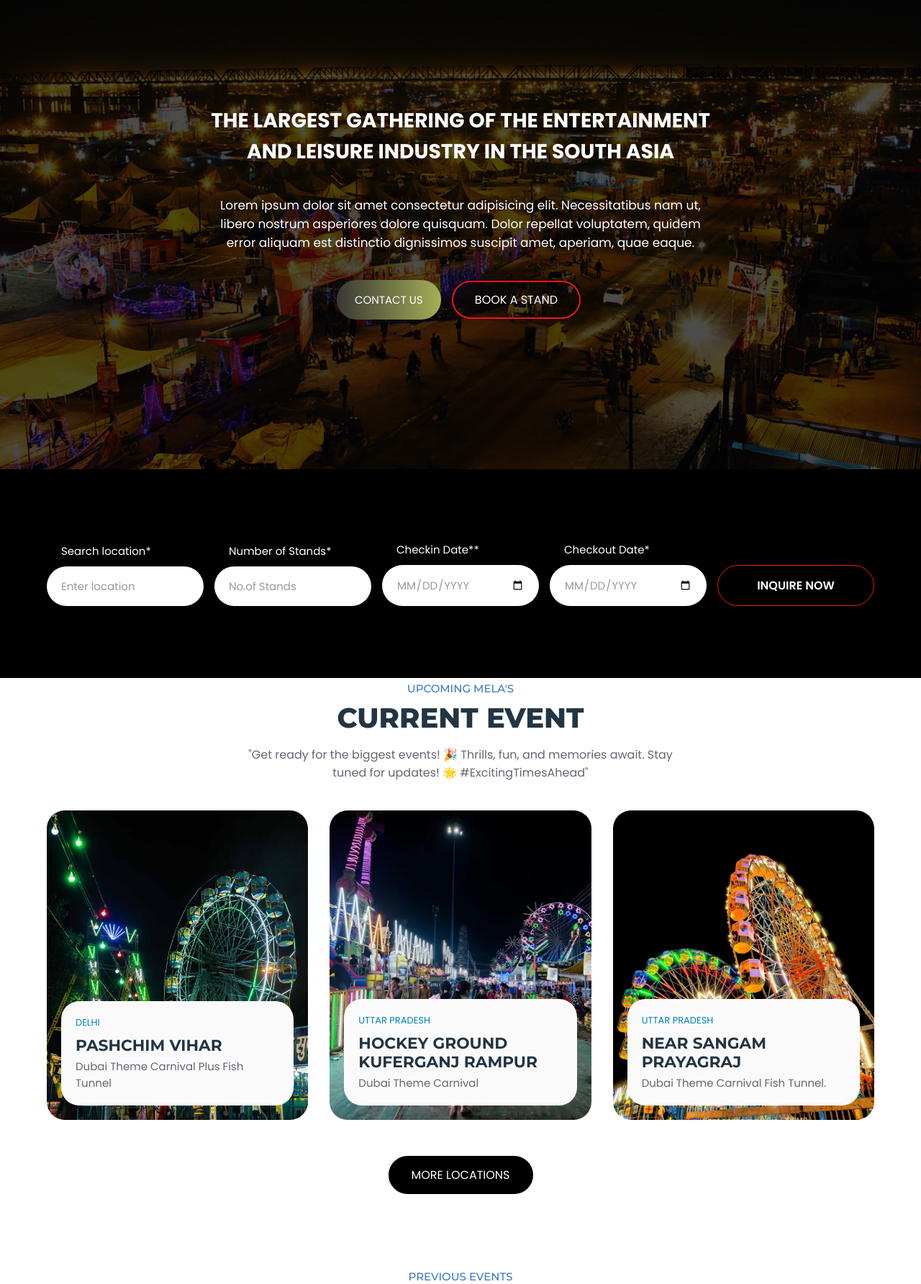
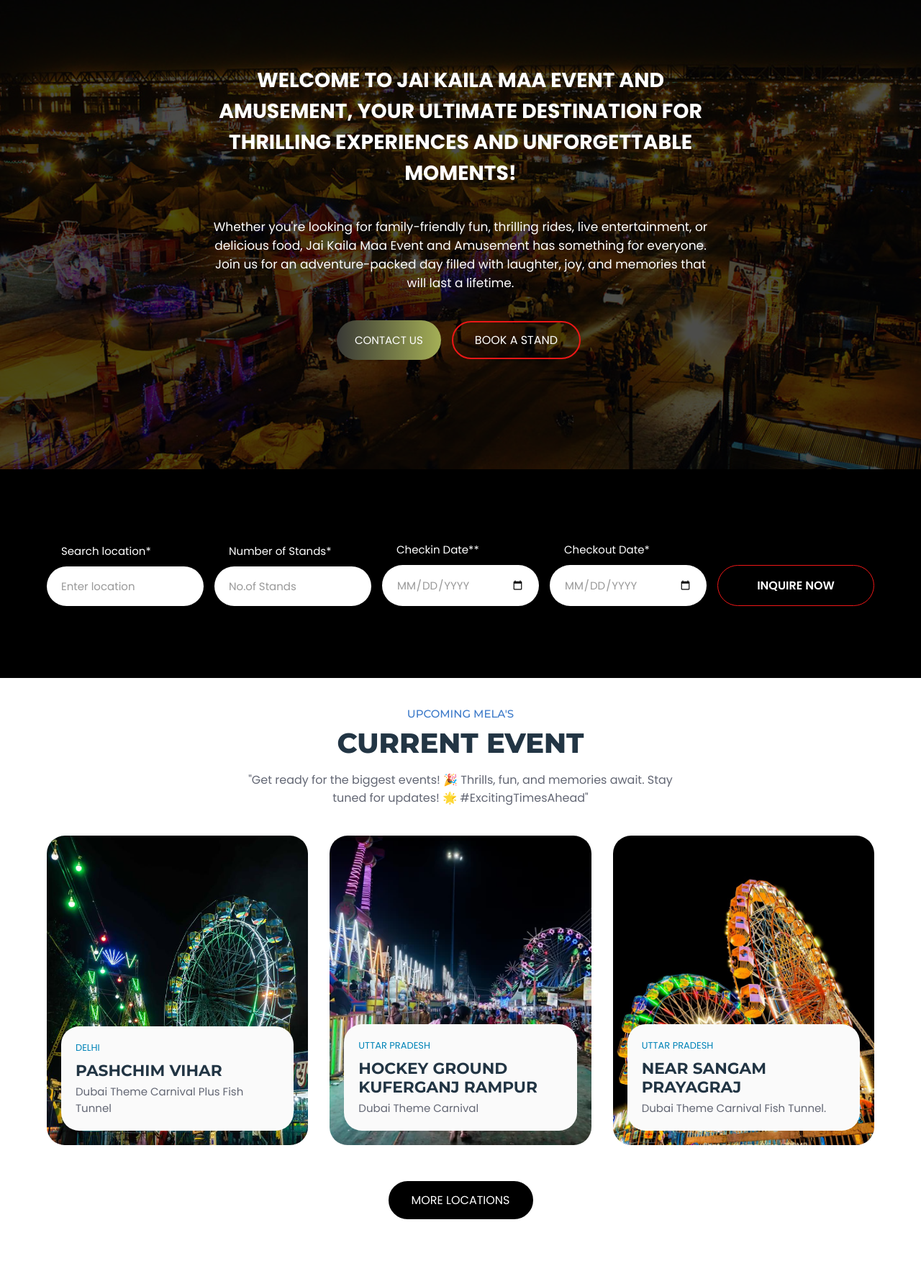
Before and after one commit to JKMamusements/who, a Django app: page / in a window 1280 px wide. Shown: the part 148-1932 px from the top of the page at 72% size. Run offline with Django 5.2, Linux system fonts and the light colour scheme; data comes from the database, SQL or seed files in the repository.

Commit message:
added styles

```diff
--- a/eprapp/templates/index.html
+++ b/eprapp/templates/index.html
@@ -134,15 +134,20 @@
         <section class="hero" id="home">
           <div class="container">
             <h2 class="hero-title hero-text hero-font">
-              THE LARGEST GATHERING OF THE ENTERTAINMENT AND LEISURE INDUSTRY IN
-              THE SOUTH ASIA
+              <span style="text-transform: uppercase"
+                >Welcome to Jai Kaila Maa Event and Amusement, your ultimate
+                destination for thrilling experiences and unforgettable moments!
+              </span>
             </h2>
 
             <p class="hero-text">
-              Lorem ipsum dolor sit amet consectetur adipisicing elit.
-              Necessitatibus nam ut, libero nostrum asperiores dolore quisquam.
-              Dolor repellat voluptatem, quidem error aliquam est distinctio
-              dignissimos suscipit amet, aperiam, quae eaque.
+              <span style="font-weight: 400"
+                >Whether you're looking for family-friendly fun, thrilling
+                rides, live entertainment, or delicious food, Jai Kaila Maa
+                Event and Amusement has something for everyone. Join us for an
+                adventure-packed day filled with laughter, joy, and memories
+                that will last a lifetime.
+              </span>
             </p>
 
             <div class="btn-group">
--- a/static/assets/css/style.css
+++ b/static/assets/css/style.css
@@ -512,7 +512,7 @@ body { background: var(--white); }
 }
 
 
-.popular { padding-block: 5px; }
+.popular { padding-block: 40px; }
 
 .popular-list,
 .popular-list > li:not(:last-child) { margin-bottom: 30px; }
@@ -572,7 +572,7 @@ body { background: var(--white); }
 .popular .btn { margin-inline: auto; }
 
 
-.past { padding-block: var(--section-padding); }
+.past { padding-block: 50px; }
 
 .past-list { margin-bottom: 40px; }
 
@@ -684,7 +684,7 @@ body { background: var(--white); }
 .past .btn { margin-inline: auto; }
 
 
-.gallery { padding-block: var(--section-padding); }
+.gallery { padding-block: 20px; }
 
 .gallery-list {
   display: grid;
```
